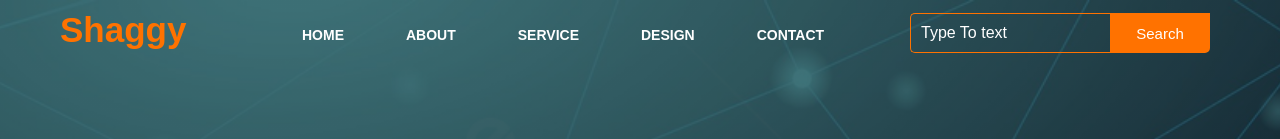
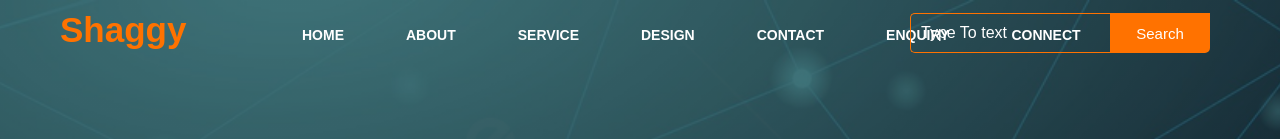
Before and after one commit to Saad-4478/demo-website, a plain HTML site: page index.html in a window 1280 px wide. Shown: the top 139 px of the page. Drawn offline with nearby package versions, Linux system fonts and the light colour scheme; files whose address does not match are found by name.

Commit message:
new navbar menus

```diff
--- a/index.html
+++ b/index.html
@@ -19,6 +19,8 @@
                     <li><a href="#">SERVICE</a></li>
                     <li><a href="#">DESIGN</a></li>
                     <li><a href="#">CONTACT</a></li>
+                    <li><a href="#">ENQUIRY</a></li>
+                    <li><a href="#">CONNECT</a></li>
                 </ul>
             </div>
 
```
